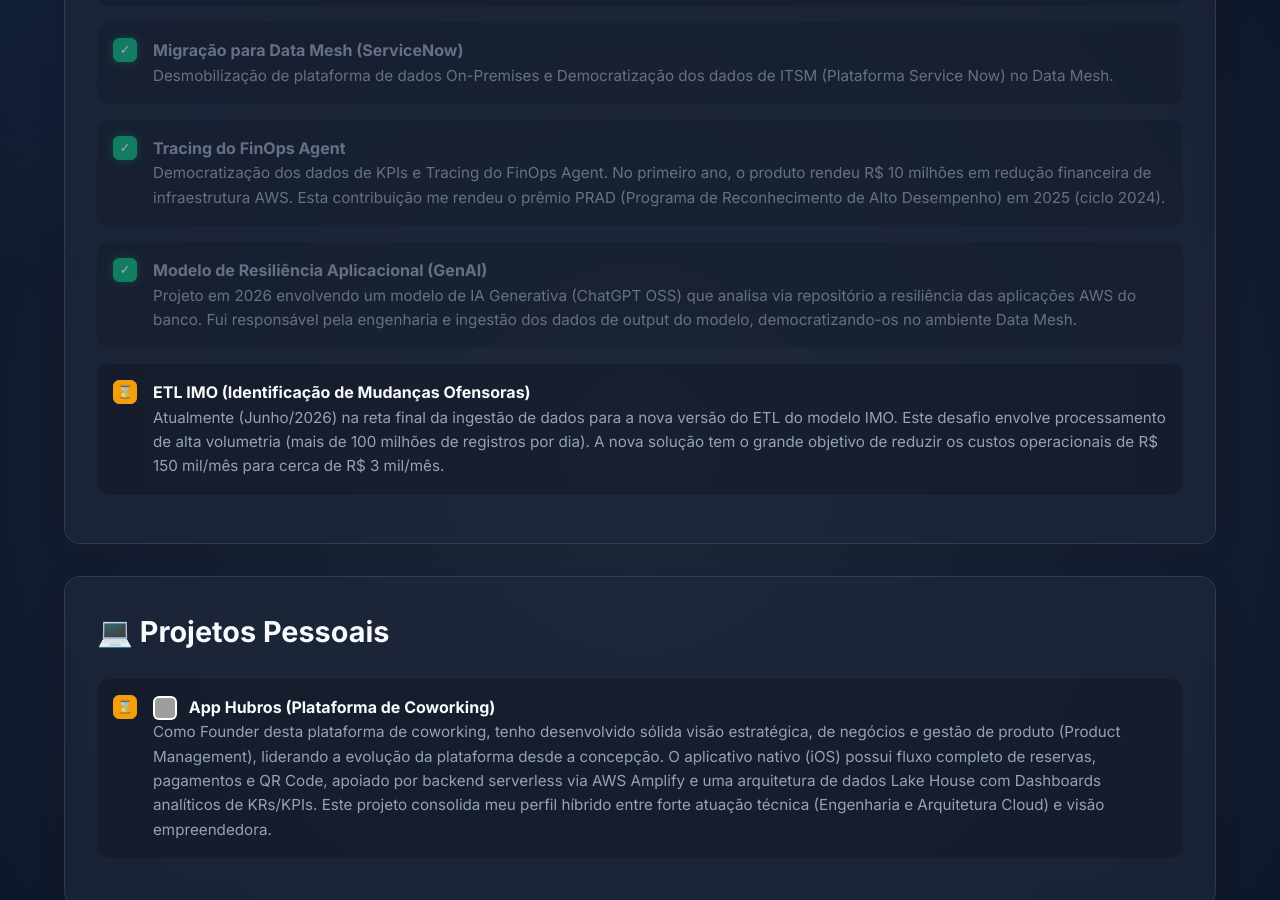
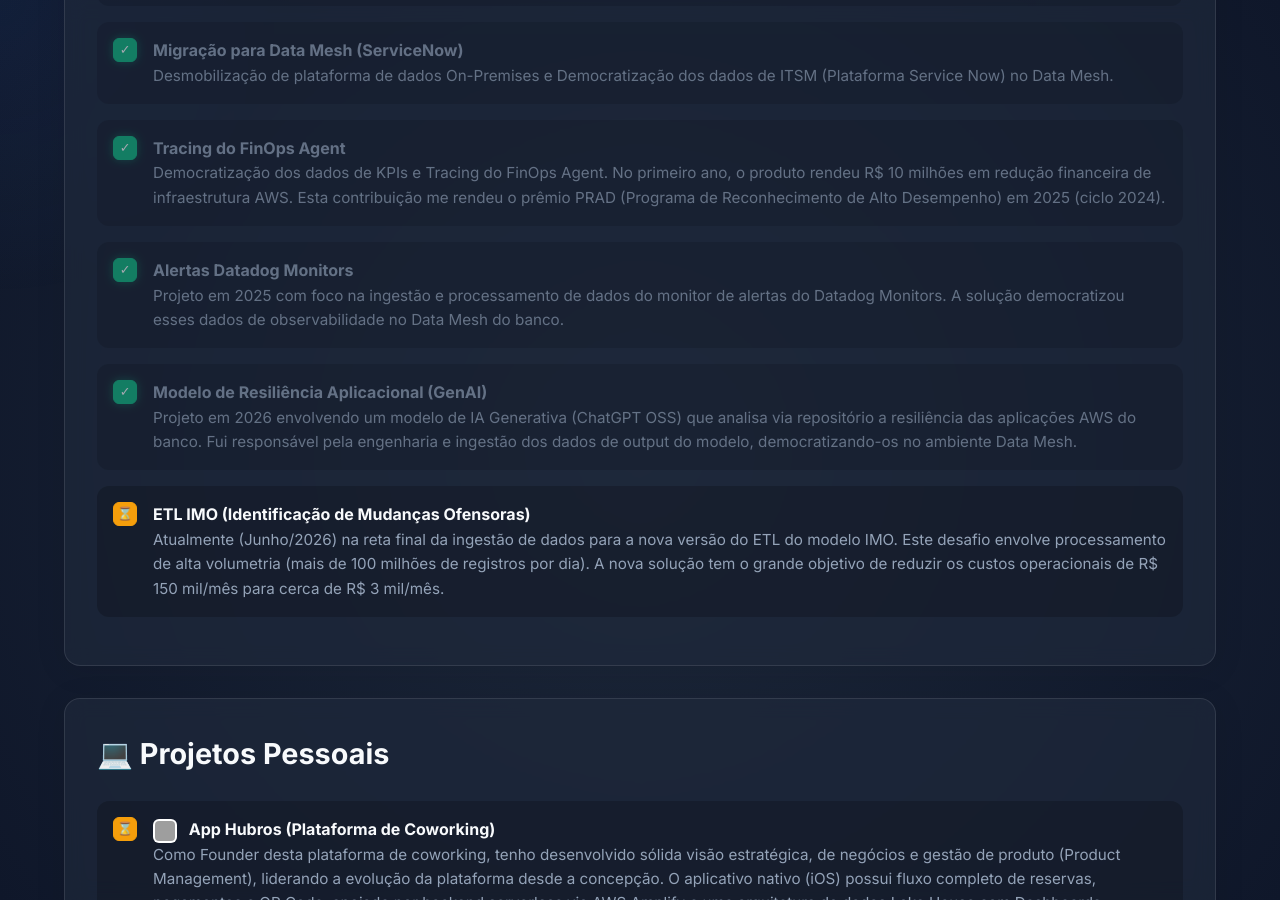
Before and after one commit to nandohss/PDI, a Jekyll site: the page built from index.html, in a window 1280 px wide and 900 px high, scrolled down 987 px. Built offline with Jekyll 4.4.1, drawn with Linux system fonts in a browser that asks for light colours; grey boxes are pictures that could not be loaded.

Commit message:
feat: adiciona projeto datadog monitors

```diff
--- a/_data/projetos.yml
+++ b/_data/projetos.yml
@@ -7,6 +7,9 @@
 - titulo: "Tracing do FinOps Agent"
   descricao: "Democratização dos dados de KPIs e Tracing do FinOps Agent. No primeiro ano, o produto rendeu R$ 10 milhões em redução financeira de infraestrutura AWS. Esta contribuição me rendeu o prêmio PRAD (Programa de Reconhecimento de Alto Desempenho) em 2025 (ciclo 2024)."
   status: "concluido"
+- titulo: "Alertas Datadog Monitors"
+  descricao: "Projeto em 2025 com foco na ingestão e processamento de dados do monitor de alertas do Datadog Monitors. A solução democratizou esses dados de observabilidade no Data Mesh do banco."
+  status: "concluido"
 - titulo: "Modelo de Resiliência Aplicacional (GenAI)"
   descricao: "Projeto em 2026 envolvendo um modelo de IA Generativa (ChatGPT OSS) que analisa via repositório a resiliência das aplicações AWS do banco. Fui responsável pela engenharia e ingestão dos dados de output do modelo, democratizando-os no ambiente Data Mesh."
   status: "concluido"
```
